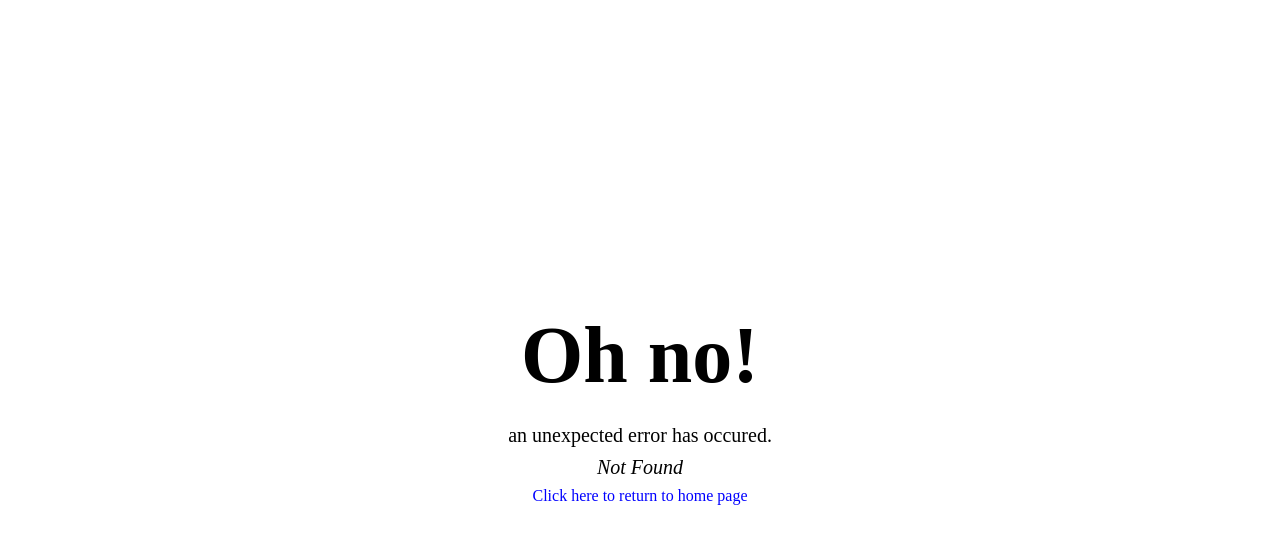
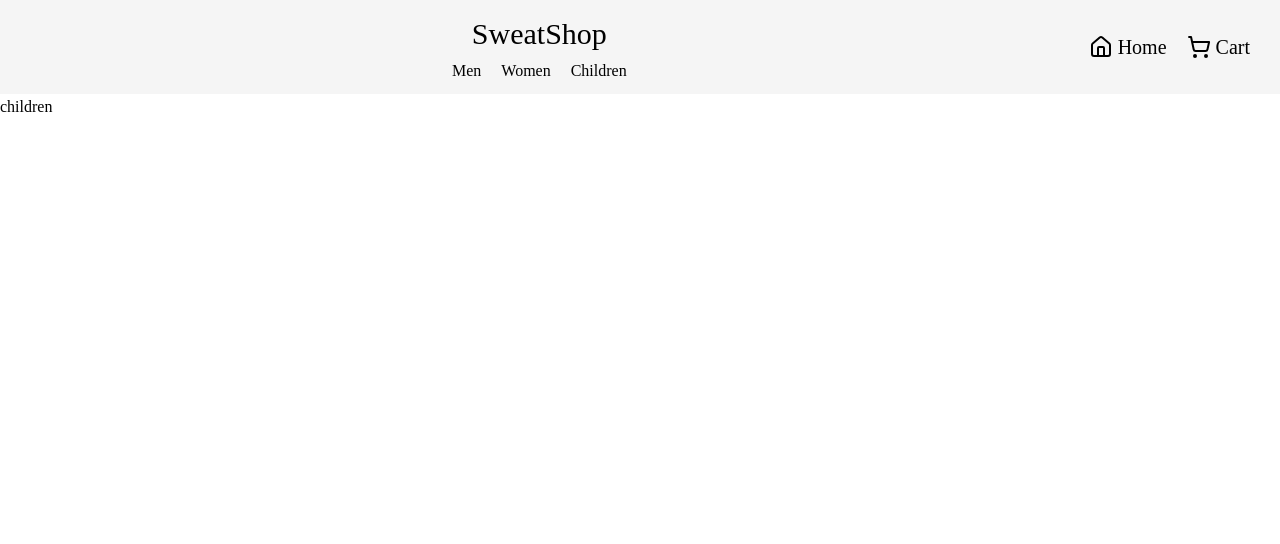
Before and after one commit to redjeacs/shopping-cart, a React (Vite) app: page /shop/children in a window 1280 px wide. Before the commit this address had no page. Shown: the top 544 px of the page. Built offline with nearby package versions, Linux system fonts and the light colour scheme; a web font is replaced by a local one.

Commit message:
update routes for shop/:name params

```diff
--- a/src/components/nav/nav.jsx
+++ b/src/components/nav/nav.jsx
@@ -7,11 +7,13 @@ function Nav() {
     <header>
       <div className={styles.centeringDiv}></div>
       <div className={styles.left}>
-        <div className={styles.logo}>SweatShop</div>
+        <div className={styles.logo}>
+          <Link to="/">SweatShop</Link>
+        </div>
         <div className={styles.shopLinks}>
-          <Link to="shop">Men</Link>
-          <Link to="shop">Women</Link>
-          <Link to="shop">Children</Link>
+          <Link to="/shop/men">Men</Link>
+          <Link to="/shop/women">Women</Link>
+          <Link to="/shop/children">Children</Link>
         </div>
       </div>
       <div className={styles.right}>
--- /dev/null
+++ b/src/components/shop/children.jsx
@@ -0,0 +1,5 @@
+function Children() {
+  return <div>children</div>;
+}
+
+export default Children;
--- /dev/null
+++ b/src/components/shop/default.jsx
@@ -0,0 +1,5 @@
+function DefaultShop() {
+  return <div>default</div>;
+}
+
+export default DefaultShop;
--- /dev/null
+++ b/src/components/shop/men.jsx
@@ -0,0 +1,5 @@
+function Men() {
+  return <div>men</div>;
+}
+
+export default Men;
--- a/src/components/shop/shop.jsx
+++ b/src/components/shop/shop.jsx
@@ -1,5 +1,26 @@
+import { useParams } from "react-router";
+import Men from "./men";
+import Women from "./women";
+import Children from "./children";
+import DefaultShop from "./default";
+
 function Shop() {
-  return <div>test</div>;
+  const { name } = useParams();
+  const renderContent = () => {};
+
+  return (
+    <div className="shopContainer">
+      {name === "men" ? (
+        <Men />
+      ) : name === "women" ? (
+        <Women />
+      ) : name === "children" ? (
+        <Children />
+      ) : (
+        <DefaultShop />
+      )}
+    </div>
+  );
 }
 
 export default Shop;
--- /dev/null
+++ b/src/components/shop/women.jsx
@@ -0,0 +1,5 @@
+function Women() {
+  return <div>women</div>;
+}
+
+export default Women;
--- a/src/routes.jsx
+++ b/src/routes.jsx
@@ -15,7 +15,11 @@ const routes = [
         element: <Home />,
       },
       {
-        path: "shop",
+        path: "shop/",
+        element: <Shop />,
+      },
+      {
+        path: "shop/:name",
         element: <Shop />,
       },
       {
```
